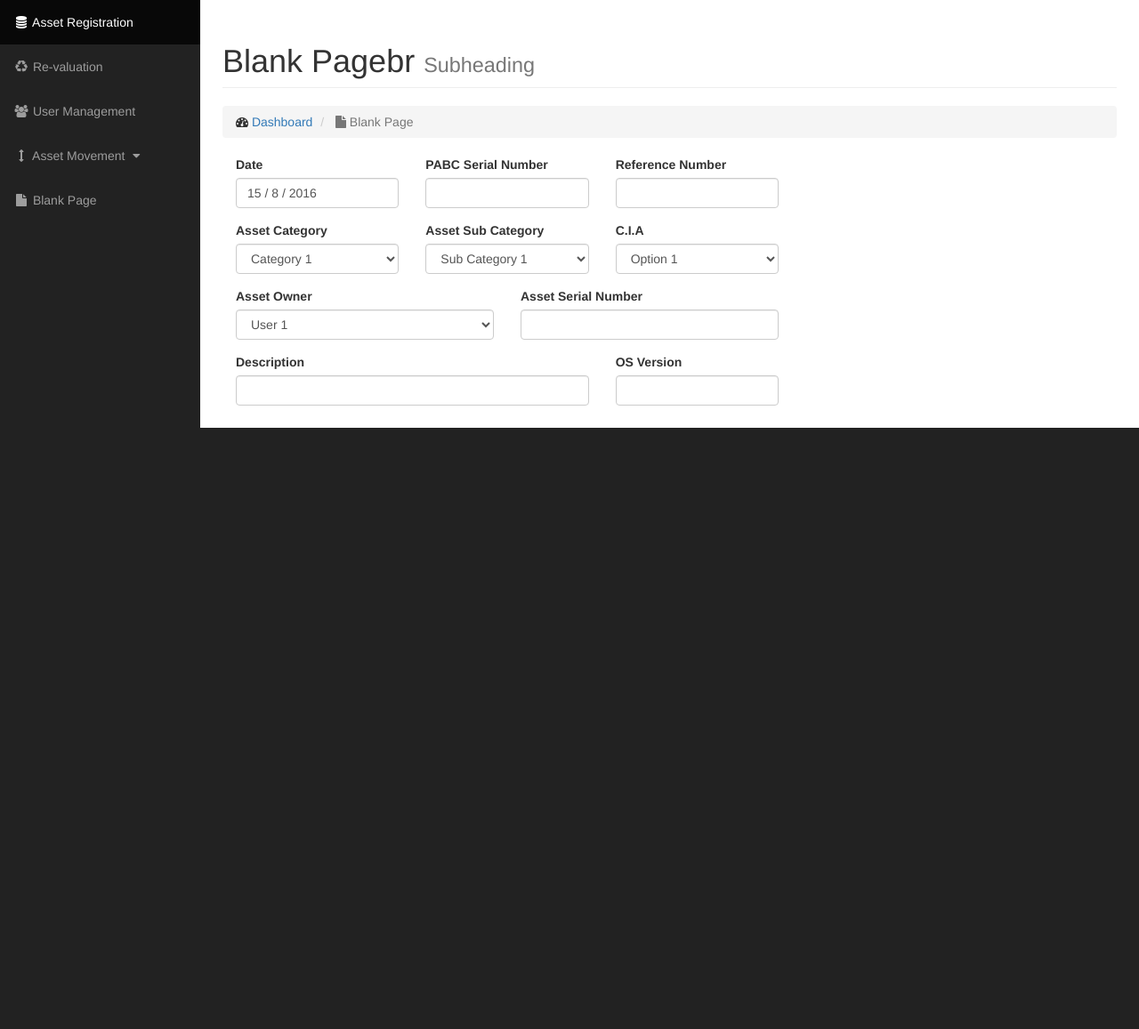
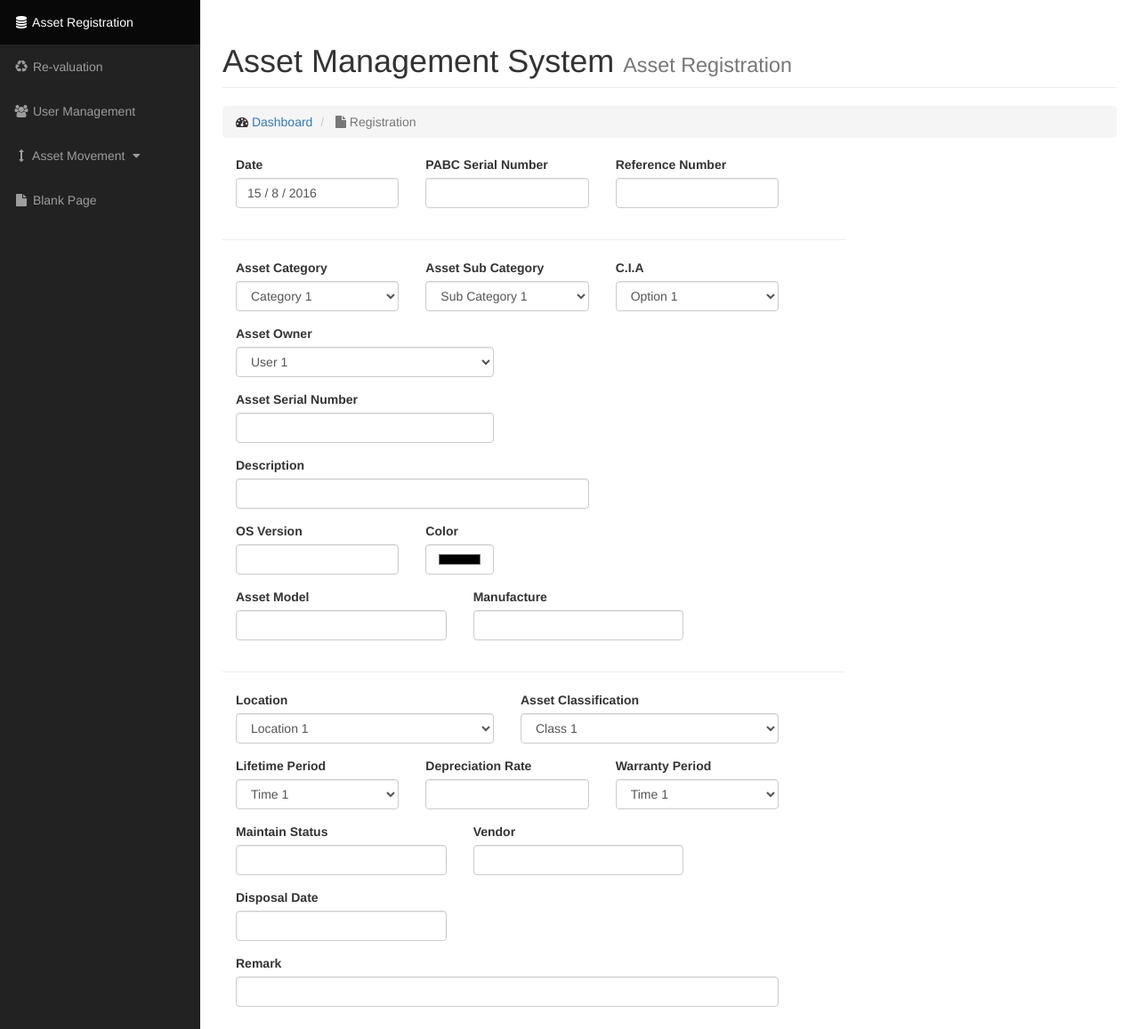
Before and after one commit to rajithst/AMS, a CodeIgniter app: a page that uses application/views/asset_register.php in a window 1280 px wide. Shown: the part 51-1208 px from the top of the page at 89% size. Before the commit the page ends 532 px from the top, so only its background shows below. Run offline with CodeIgniter, Linux system fonts and the light colour scheme; grey boxes labelled with a size stand in for pictures from a placeholder-image service; some libraries are stand-ins or nearby versions.

Commit message:
asset registration complete

```diff
--- a/application/views/asset_register.php
+++ b/application/views/asset_register.php
@@ -23,15 +23,15 @@
                 <div class="row">
                     <div class="col-lg-12">
                         <h1 class="page-header">
-                            Blank Pagebr
-                            <small>Subheading</small>
+                            Asset Management System
+                            <small>Asset Registration</small>
                         </h1>
                         <ol class="breadcrumb">
                             <li>
-                                <i class="fa fa-dashboard"></i>  <a href="index.html">Dashboard</a>
+                                <i class="fa fa-dashboard"></i>  <a href="#">Dashboard</a>
                             </li>
                             <li class="active">
-                                <i class="fa fa-file"></i> Blank Page
+                                <i class="fa fa-file"></i> Registration
                             </li>
                         </ol>
 
@@ -53,10 +53,11 @@
                                     <input type="text" name="reference_num" value="" class="form-control">
                                 </div>
                             </div>
+                            <hr class="col-lg-8">
                             <div class="row col-lg-8">
                                 <div class="form-group col-lg-4">
                                     <label>Asset Category</label>
-                                    <select class="form-control" name="category" >
+                                    <select class="form-control" name="asset_category" >
                                         <option value="cat 1">Category 1</option>
                                         <option value="cat 2">Category 2</option>
                                         <option value="cat 3">Category 3</option>
@@ -76,7 +77,7 @@
                                 </div>
                                 <div class="form-group col-lg-4">
                                     <label>C.I.A</label>
-                                    <select class="form-control" name="cia" >
+                                    <select class="form-control" name="asset_cia" >
                                         <option value="cat 1">Option 1</option>
                                         <option value="cat 2">Option 2</option>
                                         <option value="cat 3">Option 3</option>
@@ -96,23 +97,109 @@
                                   <option value="User4">User 4</option>
                                 </select>
                               </div>
-                              <div class="form-group  col-lg-6">
+                            </div>
+                            <div class="row col-lg-8">
+                              <div class="form-group col-lg-6">
                                 <label>Asset Serial Number</label>
-                                <input type="text" name="serial" value="" id="serial" class="form-control">
+                                <input type="text" name="asset_serial" value="" id="serial" class="form-control">
                               </div>
                             </div>
                             <div class="row col-lg-8">
                               <div class="form-group col-lg-8">
                                 <label>Description</label>
-                                <input type="text" name="description" value="" class="form-control">
+                                <input type="text" name="asset_description" value="" class="form-control">
+                              </div>
+
+                            </div>
+                            <div class="row col-lg-8">
+                              <div class="form-group col-lg-4">
+                                <label>OS Version</label>
+                                <input type="text" name="asset_os_version" value="" class="form-control">
+                              </div>
+                              <div class="form-group col-lg-2">
+                                <label>Color</label>
+                                <input type="color" name="asset_color" value="" class="form-control">
+                              </div>
+                            </div>
+                            <div class="row col-lg-8">
+                              <div class="form-group col-lg-5">
+                                <label>Asset Model</label>
+                                <input type="text" name="asset_model" value="" class="form-control">
+                              </div>
+                              <div class="form-group col-lg-5">
+                                <label>Manufacture</label>
+                                <input type="text" name="asset_manufacture" value="" class="form-control">
+                              </div>
+
+                            </div>
+                            <hr class="col-lg-8">
+                            <div class="row col-lg-8">
+                              <div class="form-group col-lg-6">
+                                <label>Location</label>
+                                <select class="form-control" name="asset_location">
+                                  <option value="User1">Location 1</option>
+                                  <option value="User2">Location 2</option>
+                                  <option value="User3">Location 3</option>
+                                  <option value="User4">Location 4</option>
+                                </select>
+                              </div>
+
+                              <div class="form-group col-lg-6">
+                                <label>Asset Classification</label>
+                                <select class="form-control" name="asset_classification">
+                                  <option value="User1">Class 1</option>
+                                  <option value="User2">Class 2</option>
+                                  <option value="User3">Class 3</option>
+                                  <option value="User4">Class 4</option>
+                                </select>
+                              </div>
+                            </div>
+                            <div class="row col-lg-8">
+                              <div class="form-group col-lg-4">
+                                <label>Lifetime Period</label>
+                                <select class="form-control" name="asset_lifetime">
+                                  <option value="User1">Time 1</option>
+                                  <option value="User2">Time 2</option>
+                                  <option value="User3">Time 3</option>
+                                  <option value="User4">Time 4</option>
+                                </select>
                               </div>
                               <div class="form-group col-lg-4">
-                                <label>OS Version</label>
-                                <input type="text" name="os_version" value="" class="form-control">
+                                <label>Depreciation Rate</label>
+                                <input type="number" name="asset_dep_rate" value="" class="form-control">
+                              </div>
+                              <div class="form-group col-lg-4">
+                                <label>Warranty Period</label>
+                                <select class="form-control" name="asset_warranty">
+                                  <option value="User1">Time 1</option>
+                                  <option value="User2">Time 2</option>
+                                  <option value="User3">Time 3</option>
+                                  <option value="User4">Time 4</option>
+                                </select>
                               </div>
                             </div>
-
-
+                            <div class="row col-lg-8">
+                              <div class="form-group col-lg-5">
+                                <label>Maintain Status</label>
+                                <input type="text" name="asset_maintain_status" value="" class="form-control">
+                              </div>
+                              <div class="form-group col-lg-5">
+                                <label>Vendor</label>
+                                <input type="text" name="asset_vender" value="" class="form-control">
+                              </div>
+                            </div>
+                            <div class="row col-lg-8">
+                              <div class="form-group col-lg-5">
+                                <label>Disposal Date</label>
+                                <input type="text" name="asset_disposal_date" value="" class="form-control">
+                              </div>
+                            </div>
+                            <div class="row col-lg-8">
+                              <div class="form-group col-lg-12">
+                                <label>Remark</label>
+                                <input type="text" name="asset_remark" value="" class="form-control">
+                              </div>
+                            </div>
                         </form>
 
 
```
